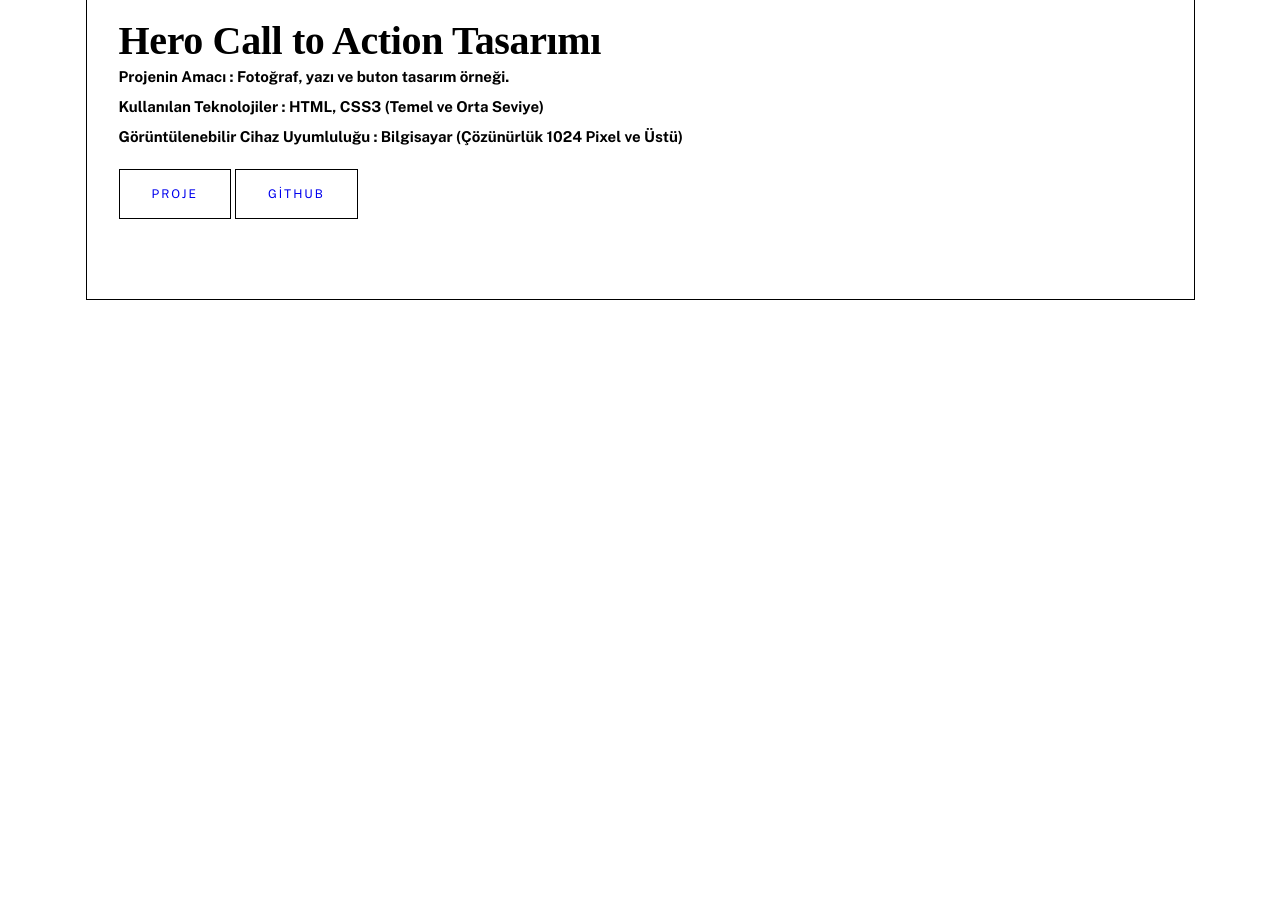
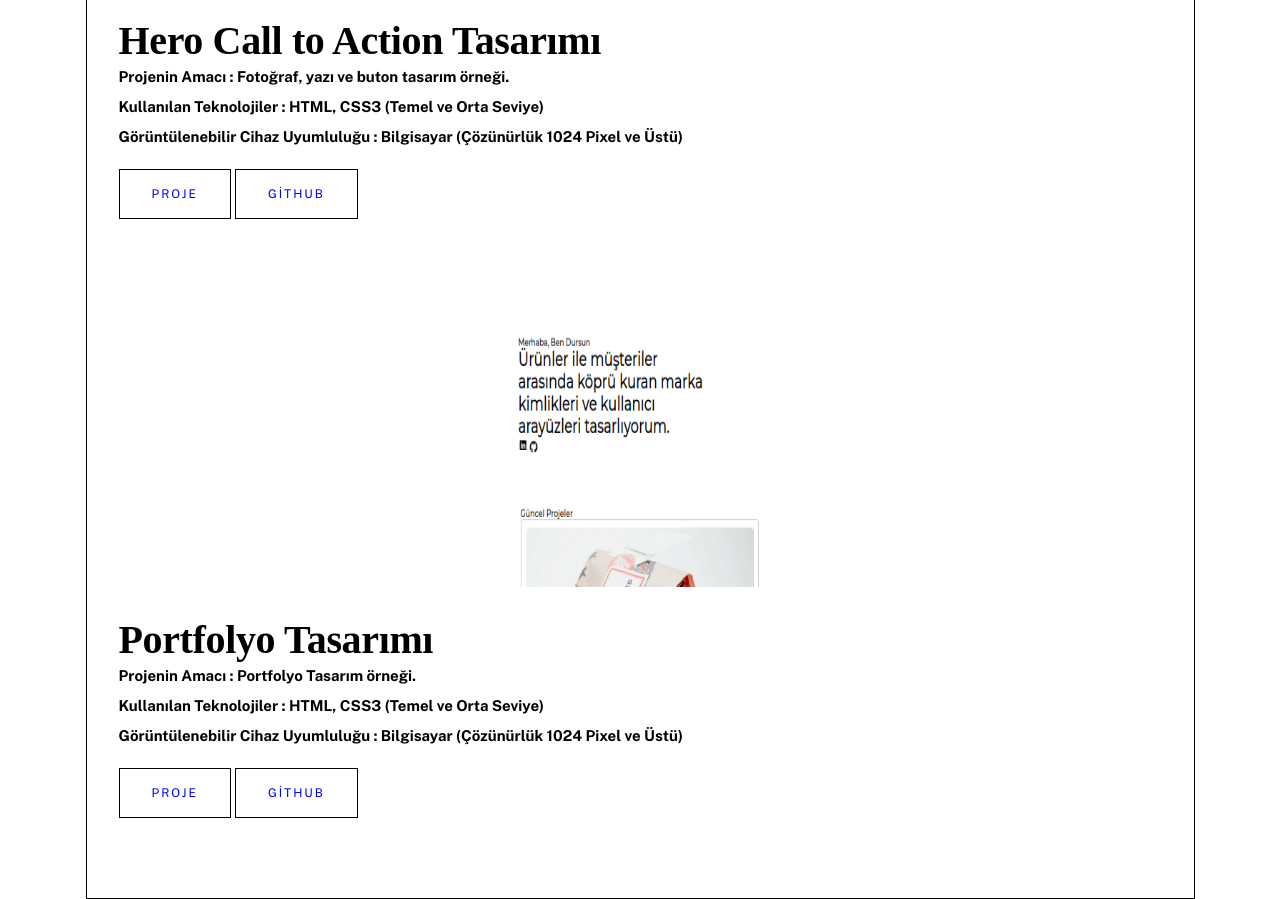
Before and after one commit to dursunkokturk/Portfolyo, a plain HTML site: page projects.html in a window 1280 px wide. Shown: the part 6846-7745 px from the top of the page. Before the commit the page ends 7146 px from the top, so only its background shows below. Drawn offline with nearby package versions, Linux system fonts and the light colour scheme; a web font is replaced by a local one.

Commit message:
projects.html dosyasinda portfolyo css projesinin proje fotografi, baslik, proje amaci, kullanilan teknolojiler, cihaz uyumluluk bilgisi eklendi

```diff
--- a/projects.html
+++ b/projects.html
@@ -183,6 +183,20 @@
       </div>
     </div>
 
+    <div class="project-1">
+      <img src="assets/img/css-project-portfolio.png" alt="">
+      <div class="title-description-buttons">
+        <h1>Portfolyo Tasarımı</h1>
+        <h4><strong>Projenin Amacı :</strong> Portfolyo Tasarım örneği.</h4>
+        <h4><strong>Kullanılan Teknolojiler :</strong> HTML, CSS3 (Temel ve Orta Seviye)</h4>
+        <h4><strong>Görüntülenebilir Cihaz Uyumluluğu :</strong> Bilgisayar (Çözünürlük 1024 Pixel ve Üstü)</h4>
+        <div class="links">
+          <a href="#">PROJE</a>
+          <a href="#">GİTHUB</a>
+        </div>
+      </div>
+    </div>
+
   </div>
 
 </body>
```
Also changed, not shown: assets/img/css-project-portfolio.png (added).
